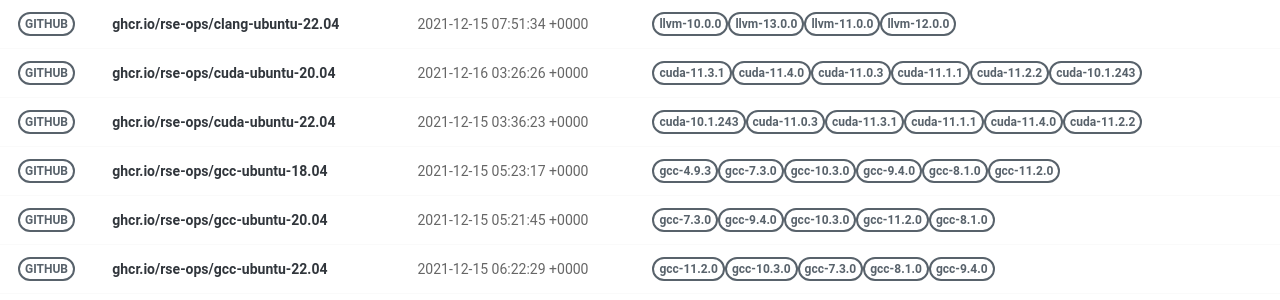
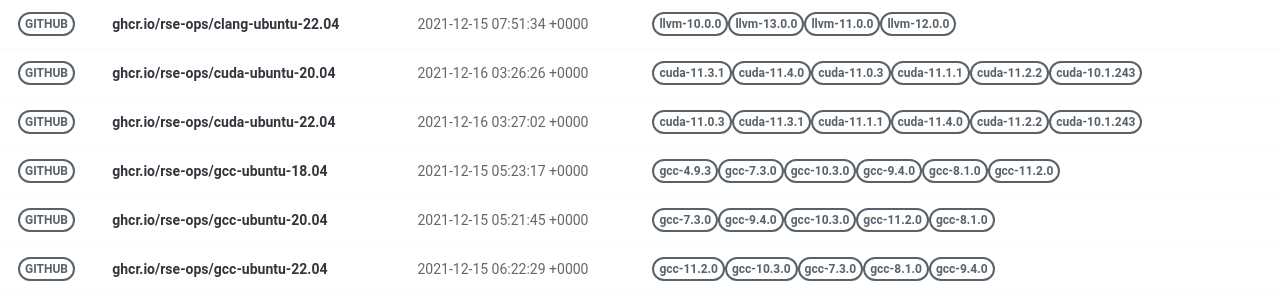
Before and after one commit to rse-ops/docker-images, a Jekyll site: the page built from pages/index.md, in a window 1280 px wide. Shown: the part 228-528 px from the top of the page. Built offline with Jekyll 4.4.1, drawn with Linux system fonts in a browser that asks for light colours; nearby versions of some CDN libraries.

Commit message:
Automated push to update library 2021-12-16

```diff
--- a/_library/ghcr.io-rse-ops-cuda-ubuntu-22.04.md
+++ b/_library/ghcr.io-rse-ops-cuda-ubuntu-22.04.md
@@ -1,14 +1,11 @@
 ---
 layout: container
 name: ghcr.io/rse-ops/cuda-ubuntu-22.04
-updated_at: 2021-12-15 03:36:23.844464
+updated_at: 2021-12-16 03:27:02.423262
 
 
 container_url: https://github.com/orgs/rse-ops/packages/container/package/cuda-ubuntu-22.04
 versions:
- - tag: cuda-10.1.243
-   dockerfile: https://github.com/rse-ops/docker-images/blob/main/ubuntu/cuda/Dockerfile
-   manifest: https://crane.ggcr.dev/manifest/ghcr.io/rse-ops/cuda-ubuntu-22.04:cuda-10.1.243
  - tag: cuda-11.0.3
    dockerfile: https://github.com/rse-ops/docker-images/blob/main/ubuntu/cuda/Dockerfile
    manifest: https://crane.ggcr.dev/manifest/ghcr.io/rse-ops/cuda-ubuntu-22.04:cuda-11.0.3
```
Also changed, not shown: other parts of _library/ghcr.io-rse-ops-cuda-ubuntu-22.04.md (+3 -0 lines).
